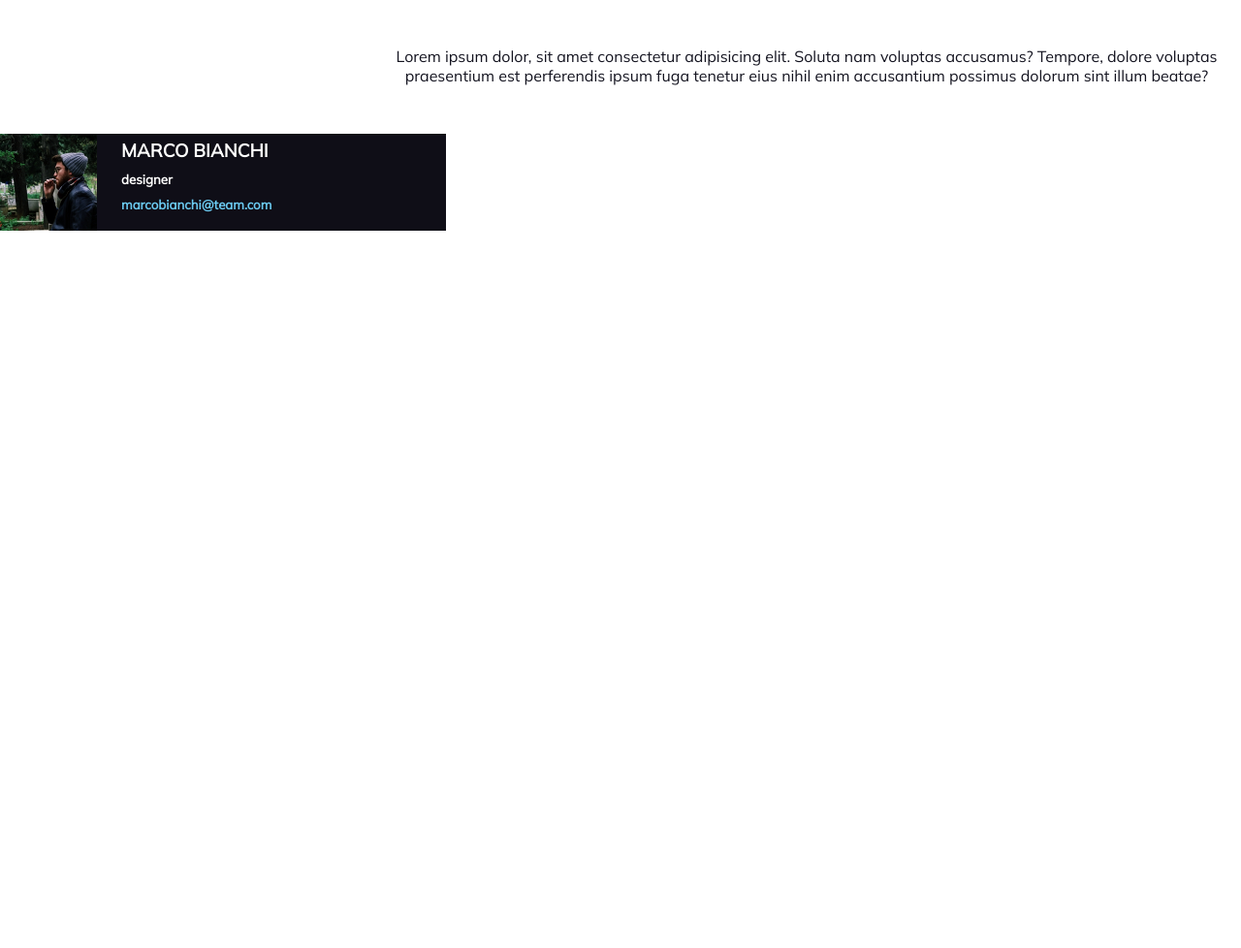
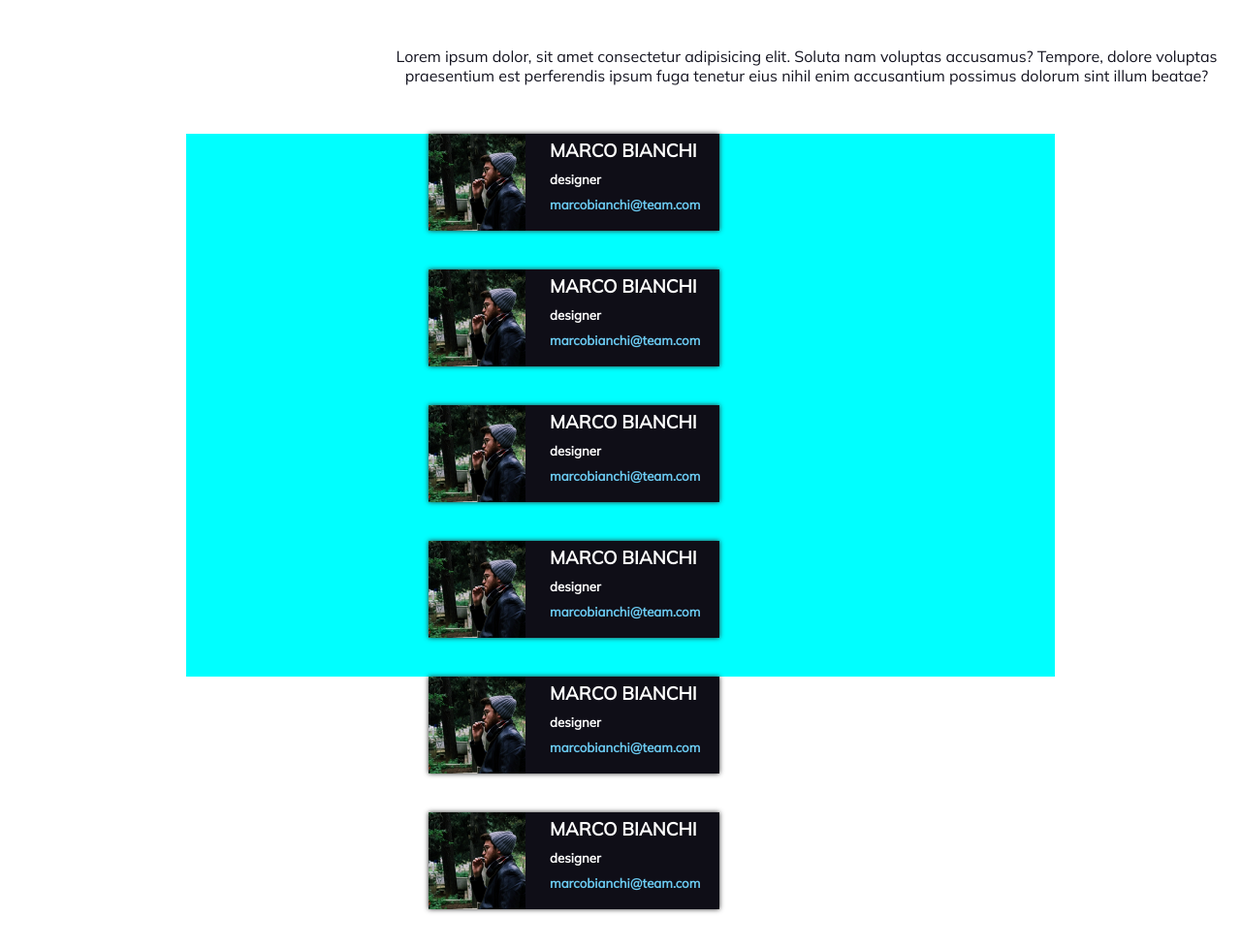
Before and after one commit to AntoninoCucuzza/html-css-float-cards, a plain HTML site: page index.html in a window 1280 px wide. Shown: the part 92-1070 px from the top of the page at 97% size. Before the commit the page ends 800 px from the top, so only its background shows below. Drawn offline with Linux system fonts and the light colour scheme.

Commit message:
add *6 box for ppl
and temporary bg for main

```diff
--- a/assets/style/style.css
+++ b/assets/style/style.css
@@ -41,14 +41,13 @@ p{
     color: var(--p-text);
 }
 
-
 /* #endregion common  */
 
 
 .box{
     background-color: var(--bg-cards);
     max-width: 460px;
-
+    box-shadow: 0 0 5px #302f2f;
 }
 
 .img{
@@ -66,3 +65,19 @@ p{
 .email{
     color: var(--text-email);
 }
+
+
+ main{
+    background-color: aqua;
+    height: 70vh;
+    width: 70vw;
+    margin-left: 15%;
+}
+
+div{
+    height: 100px;
+    width: 300px;
+    margin-left: 250px;
+    margin-bottom: 40px;
+    display: inline-block;
+}
--- a/index.html
+++ b/index.html
@@ -27,8 +27,43 @@
             <h3 class="nome">MARCO BIANCHI</h3>
             <h5 class="professione">designer</h5>
             <h5 class="email">marcobianchi@team.com</h5>
+        </div>
 
+        <div class="box clearfix">
+            <img class="img" src="./assets/img/male1.png" alt="Marco Bianchi">
+            <h3 class="nome">MARCO BIANCHI</h3>
+            <h5 class="professione">designer</h5>
+            <h5 class="email">marcobianchi@team.com</h5>
         </div>
+
+        <div class="box clearfix">
+            <img class="img" src="./assets/img/male1.png" alt="Marco Bianchi">
+            <h3 class="nome">MARCO BIANCHI</h3>
+            <h5 class="professione">designer</h5>
+            <h5 class="email">marcobianchi@team.com</h5>
+        </div>
+
+        <div class="box clearfix">
+            <img class="img" src="./assets/img/male1.png" alt="Marco Bianchi">
+            <h3 class="nome">MARCO BIANCHI</h3>
+            <h5 class="professione">designer</h5>
+            <h5 class="email">marcobianchi@team.com</h5>
+        </div>
+
+        <div class="box clearfix">
+            <img class="img" src="./assets/img/male1.png" alt="Marco Bianchi">
+            <h3 class="nome">MARCO BIANCHI</h3>
+            <h5 class="professione">designer</h5>
+            <h5 class="email">marcobianchi@team.com</h5>
+        </div>
+
+        <div class="box clearfix">
+            <img class="img" src="./assets/img/male1.png" alt="Marco Bianchi">
+            <h3 class="nome">MARCO BIANCHI</h3>
+            <h5 class="professione">designer</h5>
+            <h5 class="email">marcobianchi@team.com</h5>
+        </div>
+
 
 
     </main>
```
